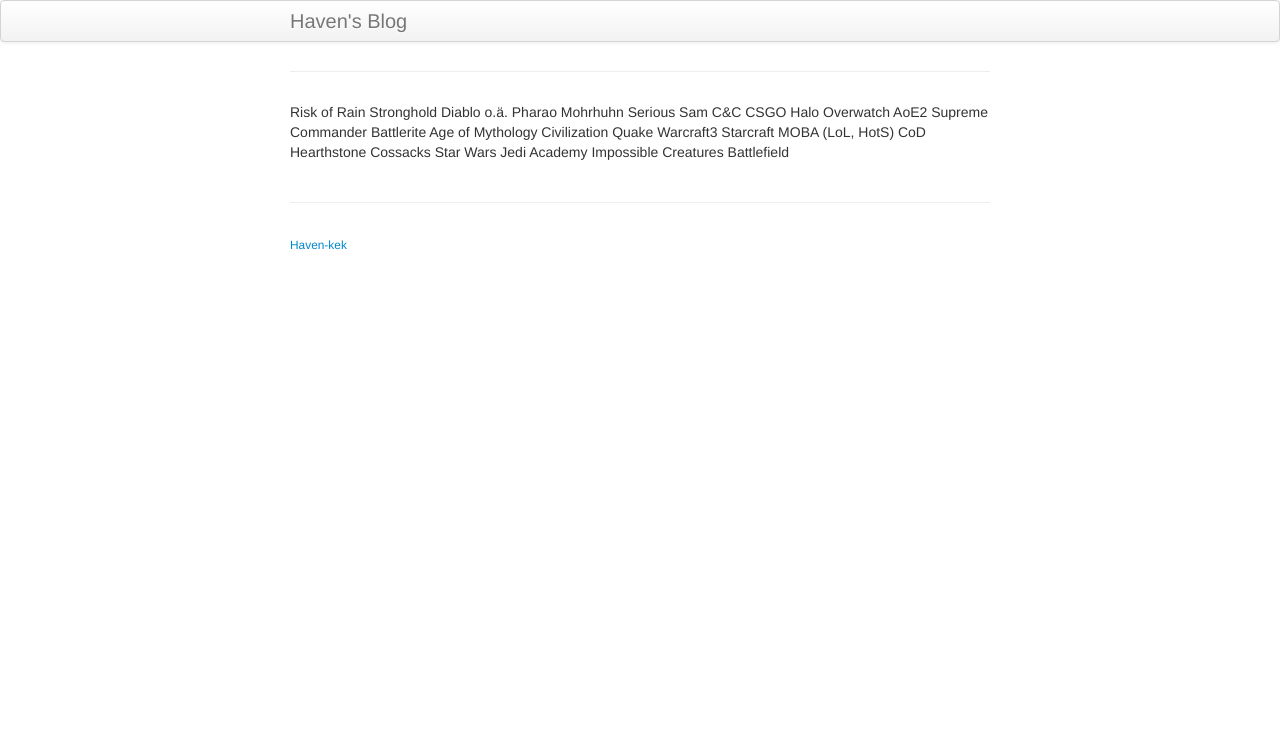
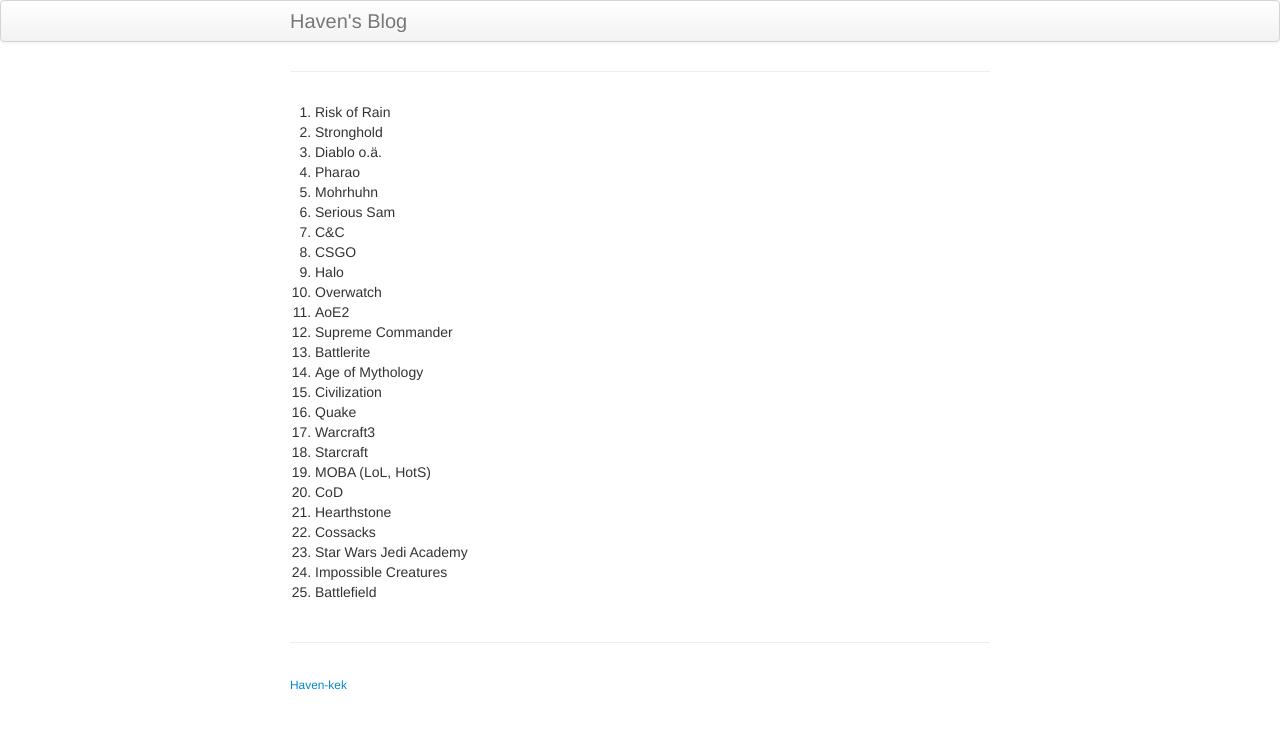
Before and after one commit to Haven-Kek/Haven-Kek.github.io, a Jekyll site: the page built from pages/LanGames.md, in a window 1280 px wide. Shown: the top 729 px of the page. Built offline with Jekyll 4.4.1, drawn with Linux system fonts in a browser that asks for light colours; our own code applies the rules of GitHub Pages for plain Markdown files; part of the change alters nothing that is shown.

```diff
--- a/pages/LanGames.md
+++ b/pages/LanGames.md
@@ -1,25 +1,25 @@
-Risk of Rain
-Stronghold
-Diablo o.ä.
-Pharao
-Mohrhuhn
-Serious Sam
-C&C
-CSGO
-Halo
-Overwatch
-AoE2
-Supreme Commander
-Battlerite
-Age of Mythology
-Civilization
-Quake
-Warcraft3
-Starcraft
-MOBA (LoL, HotS)
-CoD
-Hearthstone
-Cossacks
-Star Wars Jedi Academy
-Impossible Creatures
-Battlefield
+1. Risk of Rain
+2. Stronghold
+3. Diablo o.ä.
+4. Pharao
+5. Mohrhuhn
+6. Serious Sam
+7. C&C
+8. CSGO
+9. Halo
+10. Overwatch
+11. AoE2
+12. Supreme Commander
+13. Battlerite
+14. Age of Mythology
+15. Civilization
+16. Quake
+17. Warcraft3
+18. Starcraft
+19. MOBA (LoL, HotS)
+20. CoD
+21. Hearthstone
+22. Cossacks
+23. Star Wars Jedi Academy
+24. Impossible Creatures
+25. Battlefield
```
